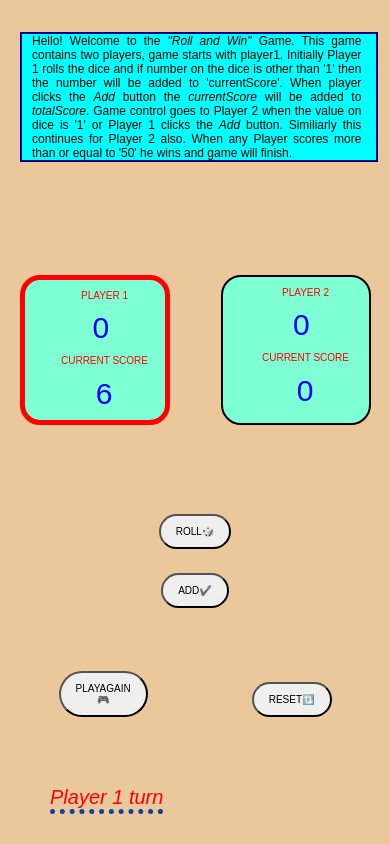
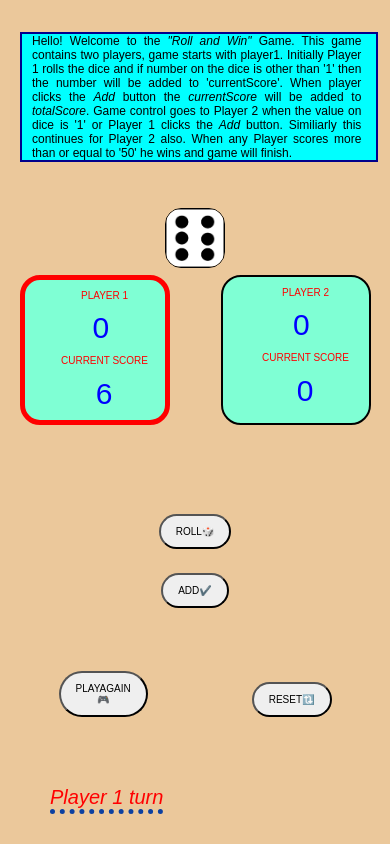
Before and after one commit to Pramod-chary/dice-game, a plain HTML site: page index.html in a window 390 px wide. Both pictures are taken after a click on the button "ROLL🎲". Drawn offline with Linux system fonts and the light colour scheme.

Commit message:
6th commit

```diff
--- a/style.css
+++ b/style.css
@@ -143,6 +143,13 @@ body {
     margin-right: 3%;
     margin-bottom: 20px;
   }
+  .image {
+    position: absolute;
+    top: 20%;
+    width: 60px;
+    height: 60px;
+    border: 1px solid black;
+  }
   .player {
     position: absolute;
     top: 28%;
```
